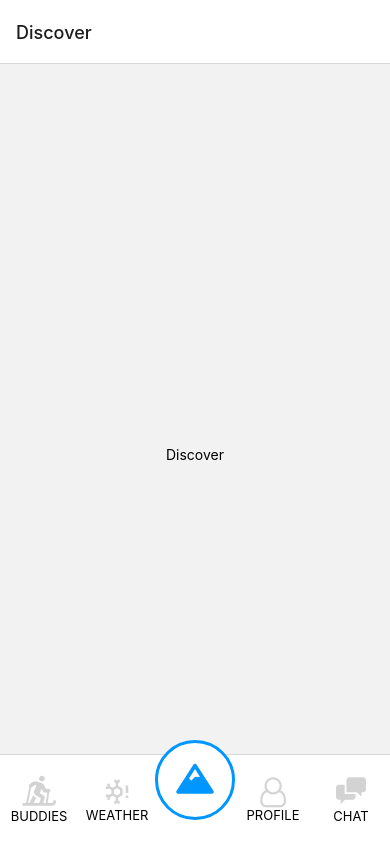
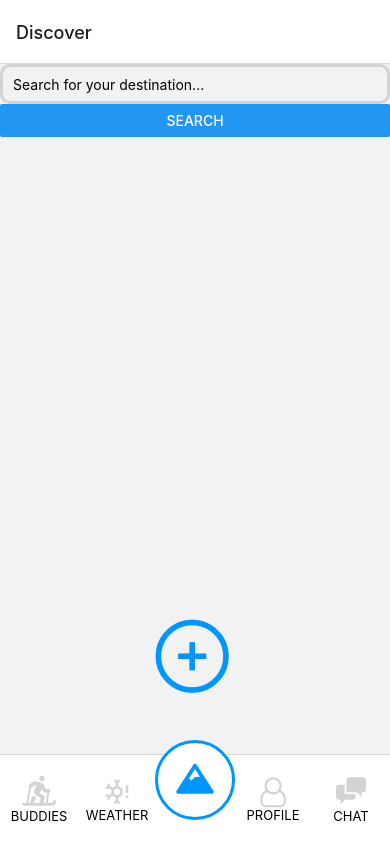
Before and after one commit to HelMark/SkiBuddies, a React Native app: screen /Discover in a window 390 px wide. Built offline with nearby package versions, Linux system fonts and the light colour scheme.

Commit message:
added to discover page

```diff
--- /dev/null
+++ b/components/NewPost.js
@@ -0,0 +1,19 @@
+import React from "react";
+import {View, Text, Button, TouchableOpacity } from "react-native";
+import { Ionicons } from '@expo/vector-icons';
+
+export default function NewPost({ onClose}) {
+
+    const handlePressClose = () => {
+        onClose();
+    };
+
+    return(
+        <View>
+            <Text style={{top:300, alignSelf:"center", fontSize:20}}>New post to be added</Text>
+            <TouchableOpacity onPress={handlePressClose}>
+            <Ionicons name="md-arrow-back-sharp" size={50} color="black" style={{left: 10, top:30}}/>
+            </TouchableOpacity>
+        </View>
+    )
+}
--- a/components/SearchBar.js
+++ b/components/SearchBar.js
@@ -1,7 +1,7 @@
 import React, { useState } from "react";
 import { View, TextInput, Button} from 'react-native';
 
-const SearchBar = ({onSearch}) => {
+const SearchBar = ({onSearch, placeholder}) => {
     const [searchText, setSearchText] = useState('');
     const [isFocused, setIsFocused] = useState(false);
 
@@ -30,7 +30,7 @@ const SearchBar = ({onSearch}) => {
         <View style= {{width: "100%"}}>
             <TextInput
             style={inputStyles}
-            placeholder= "Search for weather reports for your destination... "
+            placeholder= {placeholder}
             value={searchText}
             onChangeText= {text => setSearchText(text)}
             onFocus = {handleFocus}
--- a/screens/Discover.js
+++ b/screens/Discover.js
@@ -1,10 +1,36 @@
-import {View, Text} from 'react-native';
-import React from 'react';
+import {View, Modal, TouchableOpacity, StyleSheet, Text} from 'react-native';
+import React, {useState} from 'react';
+import SearchBar from '../components/SearchBar';
+import NewPost from '../components/NewPost';
+import { Ionicons } from '@expo/vector-icons';
 
 export default function Discover() {
+    const[newPost, setNewPost] = useState(null);
+    const [showModal, setShowModal] = useState(null);
+
+    const handleSearch = searchText => {
+        //Logic for handling weather for searched place
+    };
+
+    const handleNewPostPress = newPost => {
+        setNewPost(newPost);
+        setShowModal(true);
+    }
+
+    const handleCloseModal = () => {
+        setShowModal(false);
+    };
+
+
     return (
-        <View style = {{flex: 1, alignItems: "center", justifyContent: "center"}}>
-            <Text>Discover</Text>
+        <View style = {{flex: 1}}>
+            <SearchBar onSearch= {handleSearch} placeholder = "Search for your destination..." />
+            <TouchableOpacity onPress={() => setShowModal(true)} >
+            <Ionicons name="ios-add-circle-outline" size={90} color="#0096FF" style={{alignSelf:"center", position: "absolute", top:470}} />
+            </TouchableOpacity>
+            <Modal visible={showModal} onRequestClose={handleCloseModal}>
+            <NewPost onClose={handleCloseModal}/>
+            </Modal>
         </View>
-    )
+    );
 }
--- a/screens/Weather.js
+++ b/screens/Weather.js
@@ -7,7 +7,7 @@ export default function Weather() {
     const [selectedRegion, setSelectedRegion] = useState(null);
 
     const handleSearch = searchText => {
-        //Logic for searchfunction
+        //Logic for handling searched destination
     };
 
     const handleRegionPress = region => {
@@ -20,14 +20,14 @@ export default function Weather() {
 
     return (
             <View style={{flex:1}}>
-                <SearchBar onSearch= {handleSearch} />
+                <SearchBar onSearch= {handleSearch} placeholder= "Search for weather reports for your destination... " />
                 <RegionSelector onRegionPress = {handleRegionPress} />
                 <Modal visible={selectedRegion !== null} animationType="slide">
                     <View style={{flex:1, alignItems: "center", justifyContent: "center"}}>
-                        <Text style={{fontSize: 18, marginBottom: 20}}>
-                            Weather Reports from {selectedRegion}
+                        <Text style={{fontSize: 18, marginBottom: 20, top:-300, left:20}}>
+                            Weather for {selectedRegion}
                         </Text>
-                        <TouchableOpacity onPress={handleCloseModal} style={{padding: 10, backgroundColor: 'lightgray'}}>
+                        <TouchableOpacity onPress={handleCloseModal} style={{padding: 10, backgroundColor: 'lightgray', top:-350, left:-150}}>
                             <Text>Close</Text>
                         </TouchableOpacity>
                     </View>
```
